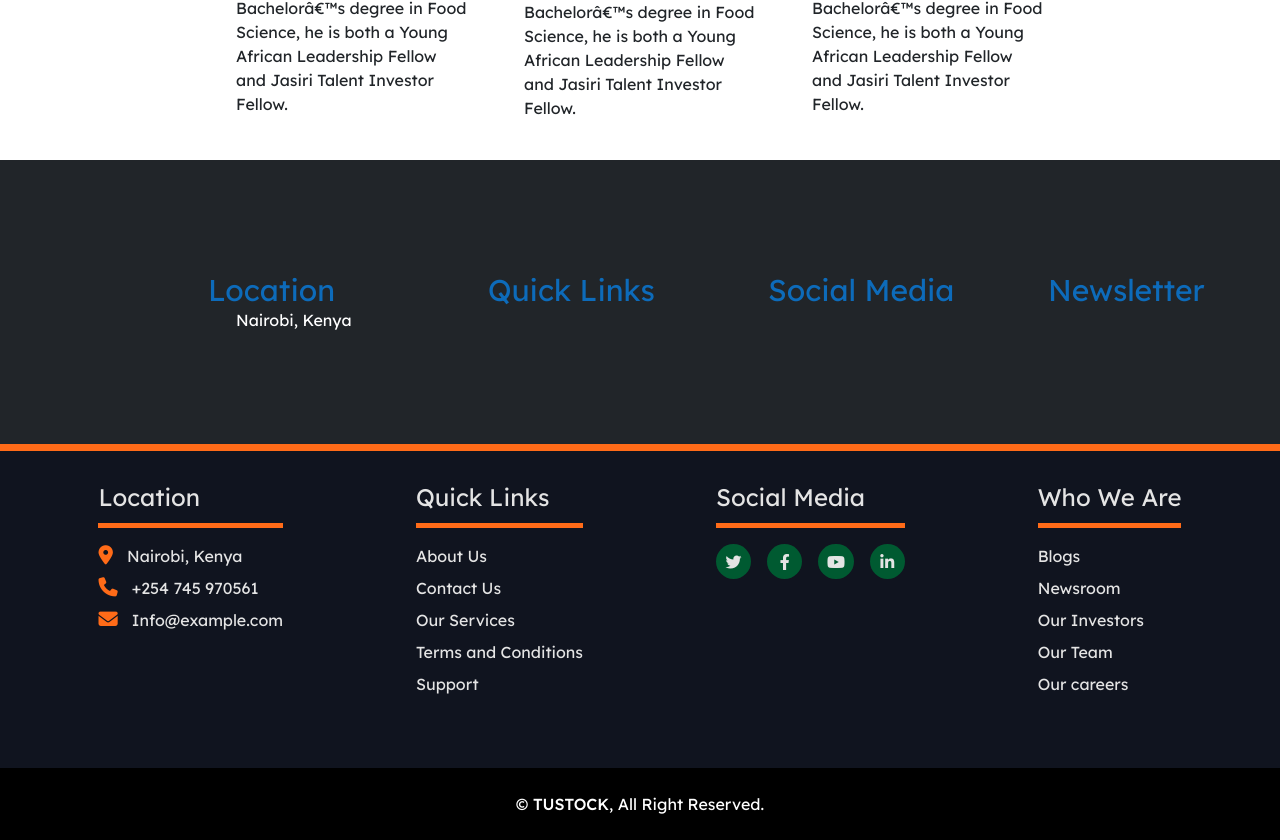
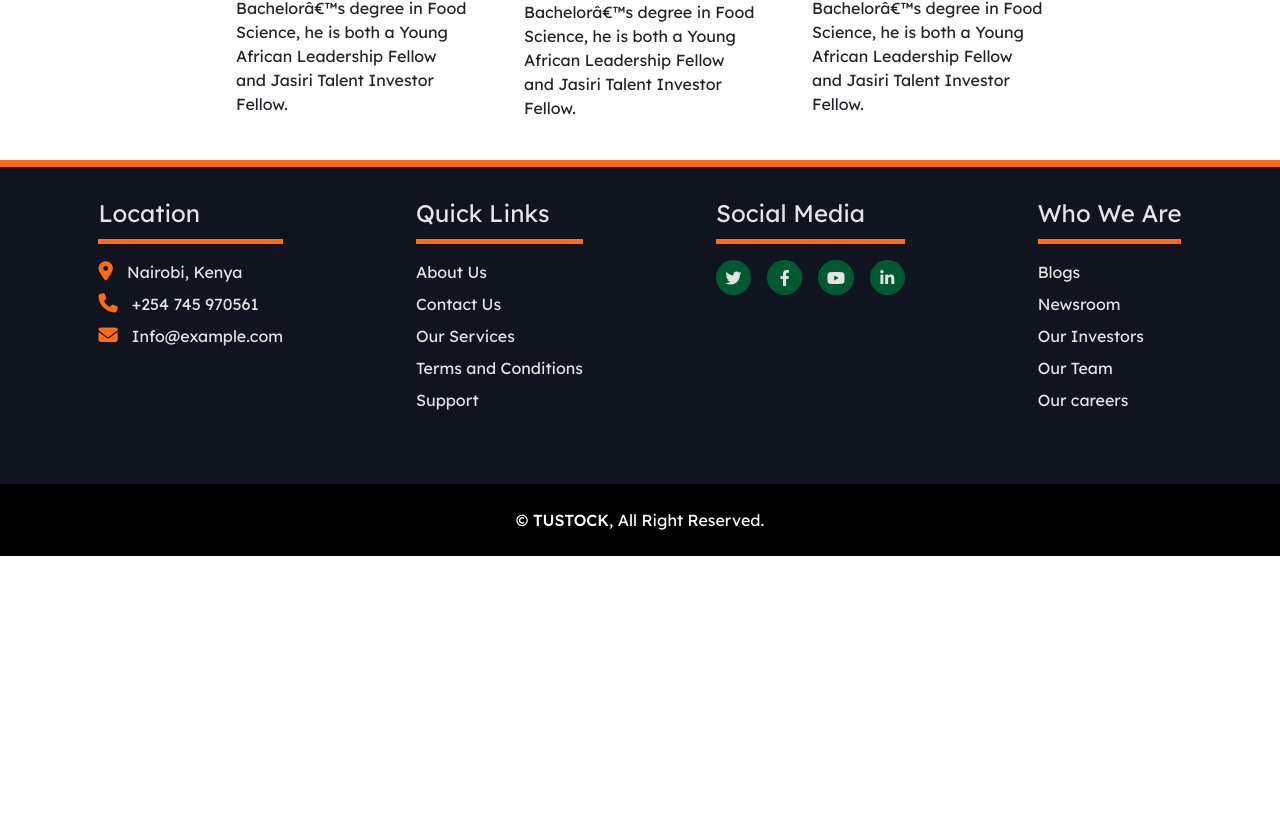
Before and after one commit to Tustock-Dev/Tustock, a plain HTML site: page team.html in a window 1280 px wide. Shown: the part 1772-2612 px from the top of the page. After the commit the page ends 2328 px from the top, so only its background shows below. Drawn offline with nearby package versions, Linux system fonts and the light colour scheme.

Commit message:
removed former footer dev

```diff
--- a/team.html
+++ b/team.html
@@ -199,40 +199,6 @@
 			</div>
 		</div>
 
-		<!-- Footer -->
-		<!-- Grid -->
-		<div class="py-28" style="background-color: rgb(33, 37, 41)">
-			<div class="grid grid-cols-4 gap-5 ml-52 ">
-				<!-- col 1 -->
-				<div class="">
-					<h2 class="text-3xl" style="color: rgb(13, 107, 186)">
-						Location
-					</h2>
-					<div class="flex gap-2">
-						<img class="w-5" src="./images//icons/map-pin-2-fill.svg" alt="">
-						<p class="text-white">Nairobi, Kenya</p>
-					</div>
-				</div>
-				<!-- col 2 -->
-				<div class="">
-					<h2 class="text-3xl" style="color: rgb(13, 107, 186)">
-						Quick Links
-					</h2>
-				</div>
-				<!-- col 3 -->
-				<div class="">
-					<h2 class="text-3xl" style="color: rgb(13, 107, 186)">
-						Social Media
-					</h2>
-				</div>
-				<!-- col 4 -->
-				<div class="">
-					<h2 class="text-3xl" style="color: rgb(13, 107, 186)">
-						Newsletter
-					</h2>
-				</div>
-			</div>
-		</div>
 
 		<!-- Footer  -->
 		<footer>
```
